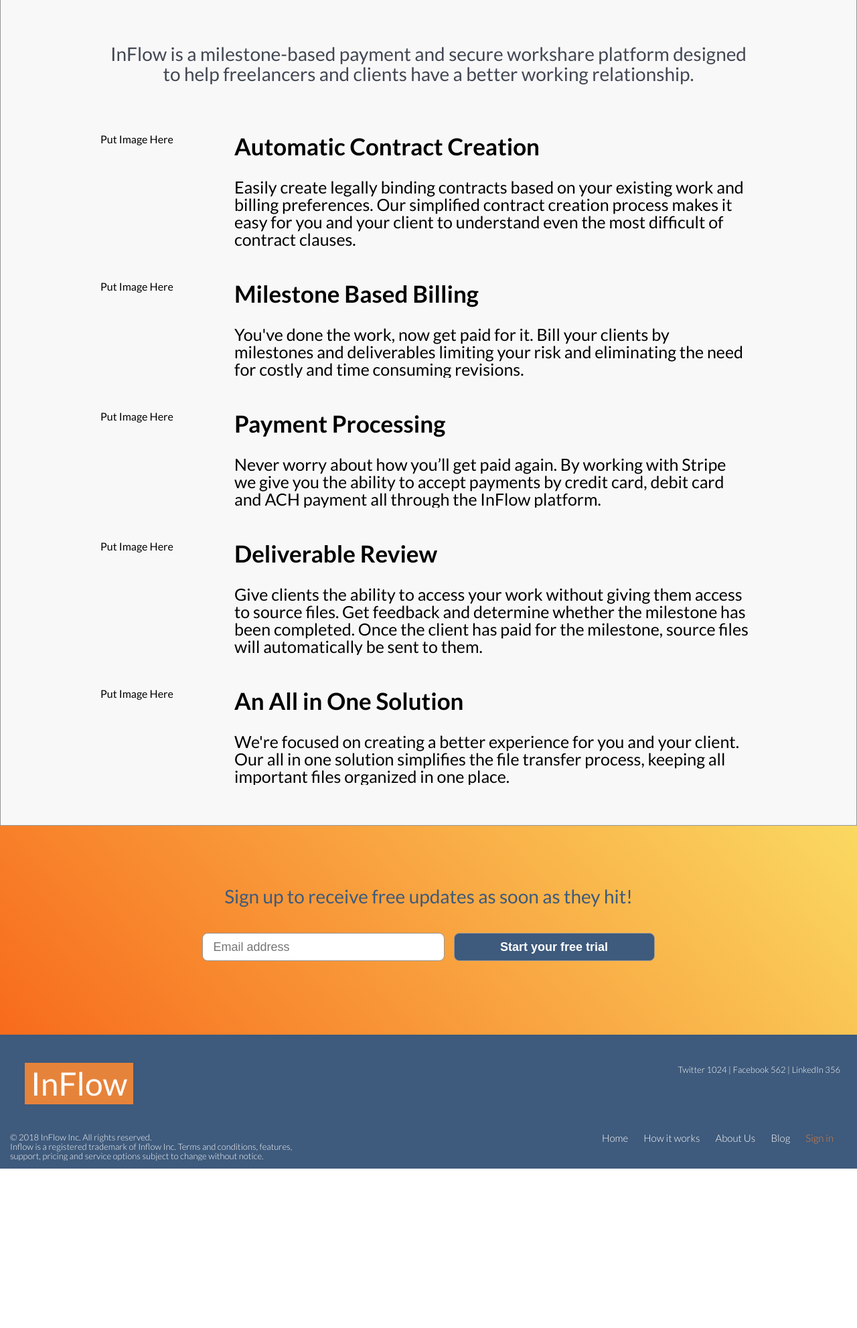
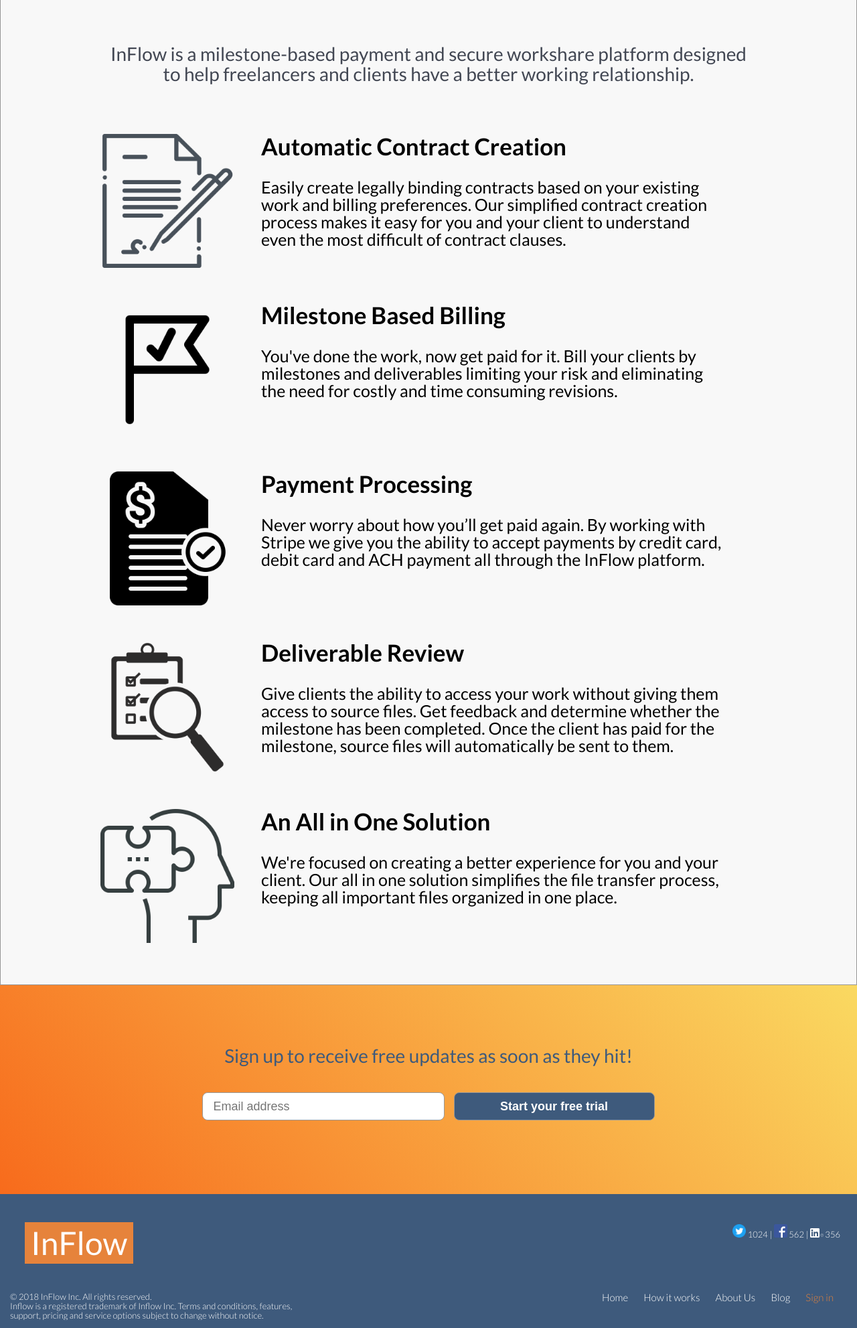
Before and after one commit to bkatchmar/InflowBaseCode, a Django app: page /how-it-works in a window 1280 px wide. Shown: the part 528-2511 px from the top of the page at 67% size. Before the commit the page ends 2273 px from the top, so only its background shows below. Run offline with Django 3.2, Linux system fonts and the light colour scheme; some libraries are stand-ins or nearby versions.

Commit message:
Splash Pages have images

```diff
--- a/inflowhq/inflowco/static/css/hfbase.css
+++ b/inflowhq/inflowco/static/css/hfbase.css
@@ -140,10 +140,10 @@ main div.home-tile.alt { background-color: #3E5A7C; color: #F6F4F0; }
 
 main div.home-tile div.points { margin: 25px auto 15px; padding: 60px 0px; position: relative; width: 440px; }
 main div.home-tile div.points span.number { display: inline-block; left: 0px; padding: 0px; position: absolute; top: 50px; }
+main div.home-tile div.points span.number img { height: 52px; left: 5px; position: absolute; top: -65px; width: auto; }
 main div.home-tile div.points span.number.one {}
 main div.home-tile div.points span.number.two { left: 180px; }
 main div.home-tile div.points span.number.three { left: 370px; }
-main div.home-tile div.points span.number:after { background-color: #FFF; border: 1px solid #979797; border-radius: 30px; bottom: 25px; content: ""; left: 4px; padding: 25px; position: absolute; -moz-border-radius: 30px; -webkit-border-radius: 30px; }
 main div.home-tile h3 { font-size: 30px; font-weight: 700; line-height: 32px; padding: 15px 0px 30px; text-align: center; }
 
 main div.home-tile h2 { font-size: 40px; font-weight: 700; line-height: 42px; padding: 25px 0px 45px; text-align: center; }
@@ -170,11 +170,14 @@ div.how-it-works-tile div.text.right { margin: 0px 0px 0px 240px; }
 div.how-it-works-tile div.text h4 { font-size: 25px; font-weight: 300; line-height: 28px; }
 div.how-it-works-tile div.text p { font-size: 20px; font-weight: 300; line-height: 22px; padding: 20px 0px; }
 div.how-it-works-tile div.text a.inflow-btn { background-color: #3E5A7C; display: block; text-align: center; }
-div.how-it-works-tile div.photo { background-color: #D8D8D8; border: solid 1px #979797; height: 287px; width: 552px; }
+div.how-it-works-tile div.photo { height: 287px; width: 552px; }
+div.how-it-works-tile div.photo img { height: 287px; padding: 0px 134px; width: auto; }
+div.how-it-works-tile div.photo img.stripe { height: auto; padding: 0px; width: 552px; }
 
 main div.how-it-works-feature { color: #000; margin: 50px auto; overflow: hidden; width: 980px; }
 main div.how-it-works-feature div.image { float: left; width: 200px; }
-main div.how-it-works-feature div.text { float: left; width: 770px; }
+main div.how-it-works-feature div.image img { height: auto; width: 100%; }
+main div.how-it-works-feature div.text { float: left; padding: 0px 40px; width: 695px; }
 main div.how-it-works-feature div.text h3 { font-size: 35px; line-height: 36px; padding: 0px 0px 30px; text-align: left; }
 main div.how-it-works-feature div.text p { font-size: 25px; line-height: 26px; text-align: left; }
 
@@ -239,3 +242,4 @@ footer div.logo a:visited,
 footer div.logo a:hover,
 footer div.logo a:active { color: #FFF; }
 footer div.social-media { color: #FFF; font-size: 13px; font-weight: 300; line-height: 14px; padding: 45px 25px 0px 0px; }
+footer div.social-media img { height: auto; width: 20px; }
--- a/inflowhq/inflowco/templates/base/splash.page.html
+++ b/inflowhq/inflowco/templates/base/splash.page.html
@@ -3,7 +3,7 @@
 <html>
 <head>
 	<link rel="stylesheet" href="//fonts.googleapis.com/css?family=Lato:100,300,400,700" />
-	<link rel="stylesheet" href="{% static 'css/hfbase.css' %}?d=20180321" />
+	<link rel="stylesheet" href="{% static 'css/hfbase.css' %}?d=201803241624" />
 	<link rel="shortcut icon" type="image/x-icon" href="{% static 'img/favicon.ico' %}" />
 	<meta name="google-signin-client_id" content="857316650586-gm54140nh8ifnvls7s8acbntv3cp915e.apps.googleusercontent.com">
 	<title>{% block title %}{% endblock %}</title>
@@ -47,7 +47,7 @@
 					</div>
 				</div>
 				<div class="right">
-					<div class="social-media">Twitter 1024 | Facebook 562 | LinkedIn 356</div>
+					<div class="social-media"><img src="{% static 'img/twitter_social_icon_circle_color.png' %}" alt="InFlow on Twitter" /> 1024 | <img src="{% static 'img/fb-f-logo__blue_29.png' %}" alt="InFlow On Facebook" /> 562 | <img src="{% static 'img/in-white-21px-r.png' %}" alt="InFlow on LinkedIn" /> 356</div>
 				</div>
 			</div>
 			<div class="line">
--- a/inflowhq/inflowco/templates/how-it-works.html
+++ b/inflowhq/inflowco/templates/how-it-works.html
@@ -1,4 +1,5 @@
 {% extends 'base/splash.page.html' %}
+{% load staticfiles %}
 {% block title %}Welcome to InFlow{% endblock %}
 {% block main_tag %}
 	<div class="home-top">
@@ -8,35 +9,35 @@
 		<h2>How InFlow works for you</h2>
 		<p class="heading">InFlow is a milestone-based payment and secure workshare platform designed to help freelancers and clients have a better working relationship.</p>
 		<div class="how-it-works-feature">
-			<div class="image">Put Image Here</div>
+			<div class="image"><img src="{% static 'img/if_d36_1121663.png' %}" alt="Automatic Contract Creation" /></div>
 			<div class="text">
 				<h3>Automatic Contract Creation</h3>
 				<p>Easily create legally binding contracts based on your existing work and billing preferences.  Our simplified contract creation process makes it easy for you and your client to understand even the most difficult of contract clauses.</p>
 			</div>
 		</div>
 		<div class="how-it-works-feature">
-			<div class="image">Put Image Here</div>
+			<div class="image"><img src="{% static 'img/if_milestone_flag_check_project_management_business_office_working_1472183.png' %}" alt="Milestone Based Billing" /></div>
 			<div class="text">
 				<h3>Milestone Based Billing</h3>
 				<p>You've done the work, now get paid for it. Bill your clients by milestones and deliverables limiting your risk and eliminating the need for costly and time consuming revisions.</p>
 			</div>
 		</div>
 		<div class="how-it-works-feature">
-			<div class="image">Put Image Here</div>
+			<div class="image"><img src="{% static 'img/if_paid_invoice_stamp_bills_2986415.png' %}" alt="Payment Processing" /></div>
 			<div class="text">
 				<h3>Payment Processing</h3>
 				<p>Never worry about how you’ll get paid again.  By working with Stripe we give you the ability to accept payments by credit card, debit card and ACH payment all through the InFlow platform.</p>
 			</div>
 		</div>
 		<div class="how-it-works-feature">
-			<div class="image">Put Image Here</div>
+			<div class="image"><img src="{% static 'img/if_review_msds_882736.png' %}" alt="Deliverable Review" /></div>
 			<div class="text">
 				<h3>Deliverable Review</h3>
 				<p>Give clients the ability to access your work without giving them access to source files.  Get feedback and determine whether the milestone has been completed.  Once the client has paid for the milestone, source files will automatically be sent to them.</p>
 			</div>
 		</div>
 		<div class="how-it-works-feature">
-			<div class="image">Put Image Here</div>
+			<div class="image"><img src="{% static 'img/if_30_solution_provider_824937.png' %}" alt="An All in One Solution" /></div>
 			<div class="text">
 				<h3>An All in One Solution</h3>
 				<p>We're focused on creating a better experience for you and your client.  Our all in one solution simplifies the file transfer process, keeping all important files organized in one place.</p>
--- a/inflowhq/inflowhq/settings.py
+++ b/inflowhq/inflowhq/settings.py
@@ -32,7 +32,7 @@ STRIPE_TEST_API_SECRET = "sk_test_PfUWHnbzVYVNQdc1pFC3u3iJ"
 STRIPE_TEST_PUBLISHABLE_KEY = "pk_test_tMPznJe4OlrOWublp14JFfi0"
 STRIPE_CALL_STATE = "BKlSbtptlh4m0HelllSbhhkHfmt1YasiktH"
 STRIPE_ACCOUNT_ID = "ca_CYMWKoSmtNrYvVDOG6e3FvCAxGnPf1sk"
-STRIPE_REDIRECT_URI = "http://localhost:1234/stripe/express-setup"
+STRIPE_REDIRECT_URI = "http://inflowwinstondev-env.9erc4v9sv4.us-east-2.elasticbeanstalk.com/stripe/express-setup"
 
 # LinkedIn Info
 LINKEDIN_CLIENT_ID = "78ikt1qlinvfqg"
```
Also changed, not shown: inflowhq/inflowco/templates/index.html (+22 -6 lines), inflowhq/inflowco/static/img/fb-f-logo__blue_29.png (added), inflowhq/inflowco/static/img/if_075_402140.png (added), inflowhq/inflowco/static/img/if_30_solution_provider_824937.png (added), inflowhq/inflowco/static/img/if_alarm_on_2897845.png (added), inflowhq/inflowco/static/img/if_d36_1121663.png (added), inflowhq/inflowco/static/img/if_milestone_flag_check_project_management_business_office_working_1472183.png (added), inflowhq/inflowco/static/img/if_paid_invoice_stamp_bills_2986415.png (added), inflowhq/inflowco/static/img/if_review_msds_882736.png (added), inflowhq/inflowco/static/img/in-white-21px-r.png (added), inflowhq/inflowco/static/img/stripe-logo.png (added), inflowhq/inflowco/static/img/twitter_social_icon_circle_color.png (added).
